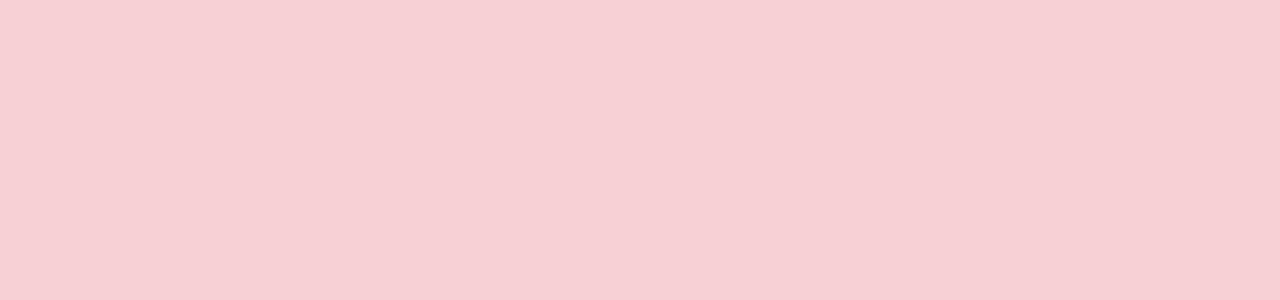
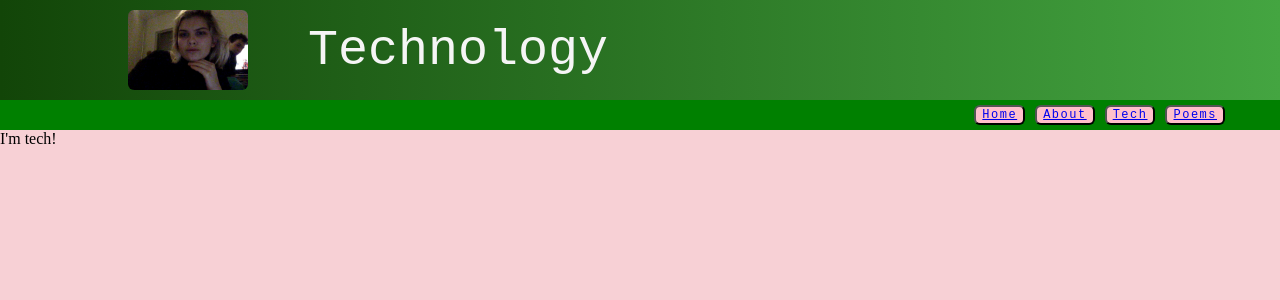
Before and after one commit to itochterman/portfolio, a React (Create React App) app: page /tech in a window 1280 px wide. Shown: the top 300 px of the page. Built offline with nearby package versions, Linux system fonts and the light colour scheme.

Commit message:
changes to tech page

```diff
--- a/src/components/App.js
+++ b/src/components/App.js
@@ -2,6 +2,8 @@ import React from 'react';
 import Poems from './Poems'
 import Home from './Home'
 import About from './About'
+import Tech from './Tech'
+
 import { BrowserRouter, Route, Switch } from 'react-router-dom';
 
 
@@ -14,6 +16,8 @@ function App() {
       <Route path="/" component={Home} exact />
       <Route path ="/about" component ={About}/>
       <Route path = "/poems" component = {Poems}/>
+      <Route path = "/tech" component = {Tech}/>
+
     </Switch>
     </main>
   );
--- a/src/components/NavBar.js
+++ b/src/components/NavBar.js
@@ -10,7 +10,7 @@ function NavBar() {
                 <Link to="/about">About </Link>
             </button>
             <button>
-                Tech
+                <Link to="/tech">Tech </Link>
             </button>
             <button>
                 <Link to="/poems">Poems </Link>
--- /dev/null
+++ b/src/components/Tech.js
@@ -0,0 +1,17 @@
+import React from 'react'
+import {Link} from 'react-router-dom'
+import NavBar from './NavBar'
+import Header from './Header'
+
+class Tech extends React.Component {
+    render(){
+      return (
+        <div>
+            <Header title = "Technology"/>
+            <NavBar />
+            I'm tech!
+        </div>
+      )
+      }
+  }
+  export default Tech
```
